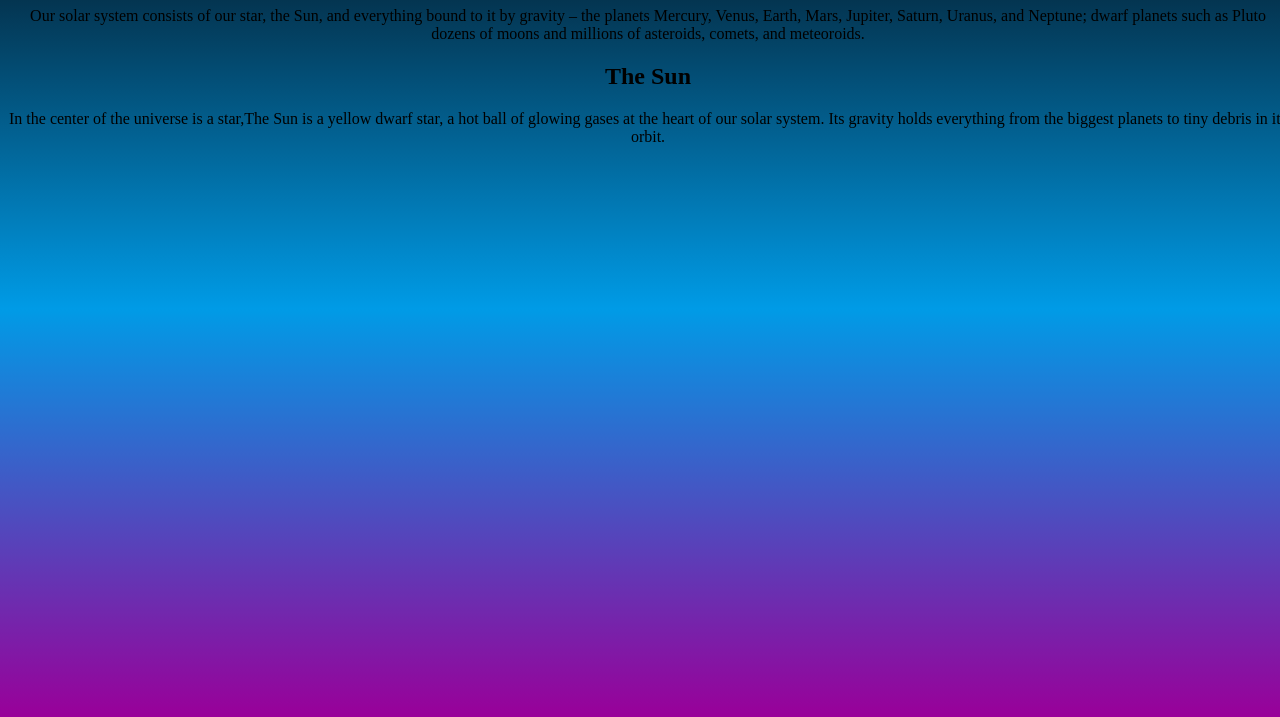
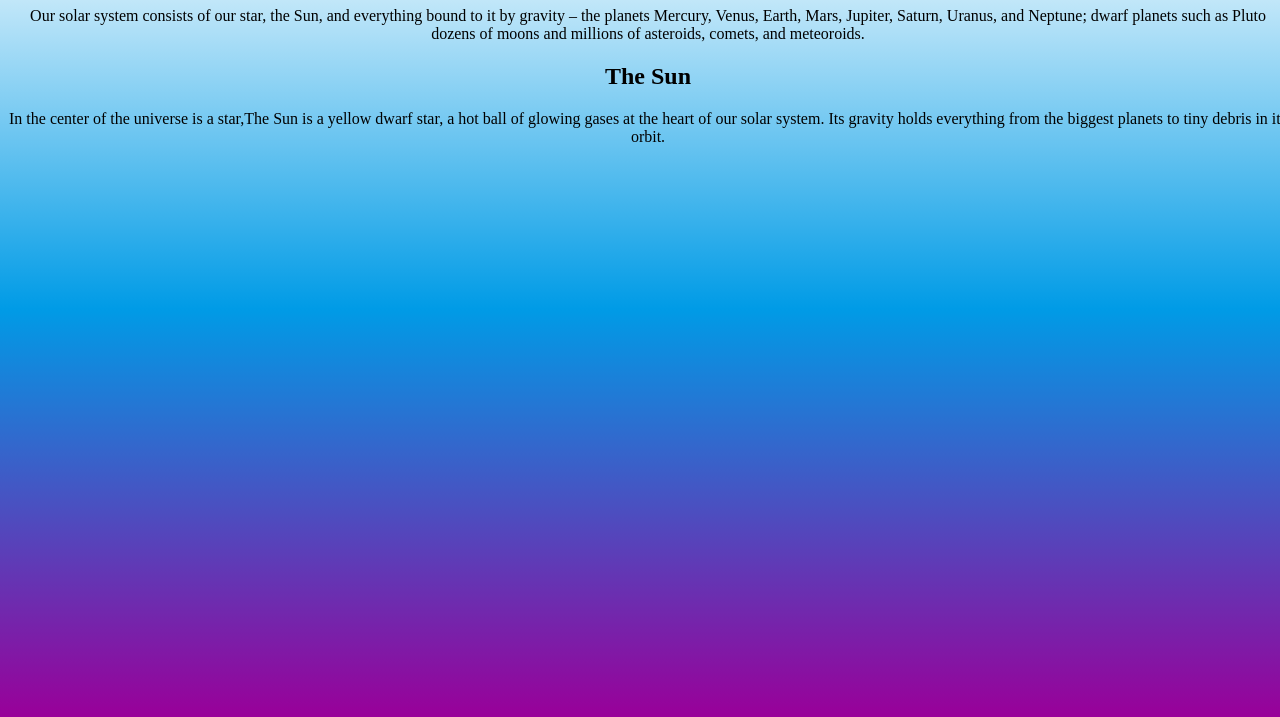
Before and after one commit to Dp100461/My_Website, a plain HTML site: page index.html in a window 1280 px wide. Shown: the part 99-816 px from the top of the page. Drawn offline with Linux system fonts and the light colour scheme.

Commit message:
Update index.html

```diff
--- a/index.html
+++ b/index.html
@@ -4,7 +4,7 @@ Divit Purohit
   <style>
      body{
          text-align: center;
-         background-image: linear-gradient(rgb(5, 20, 33), rgb(0, 155, 230), rgb(153, 0, 153));
+         background-image: linear-gradient(rgb(255, 255, 255), rgb(0, 155, 230), rgb(153, 0, 153));
          min-width: 100%;
          min-height: 100%;
       }5, 20, 33
```
